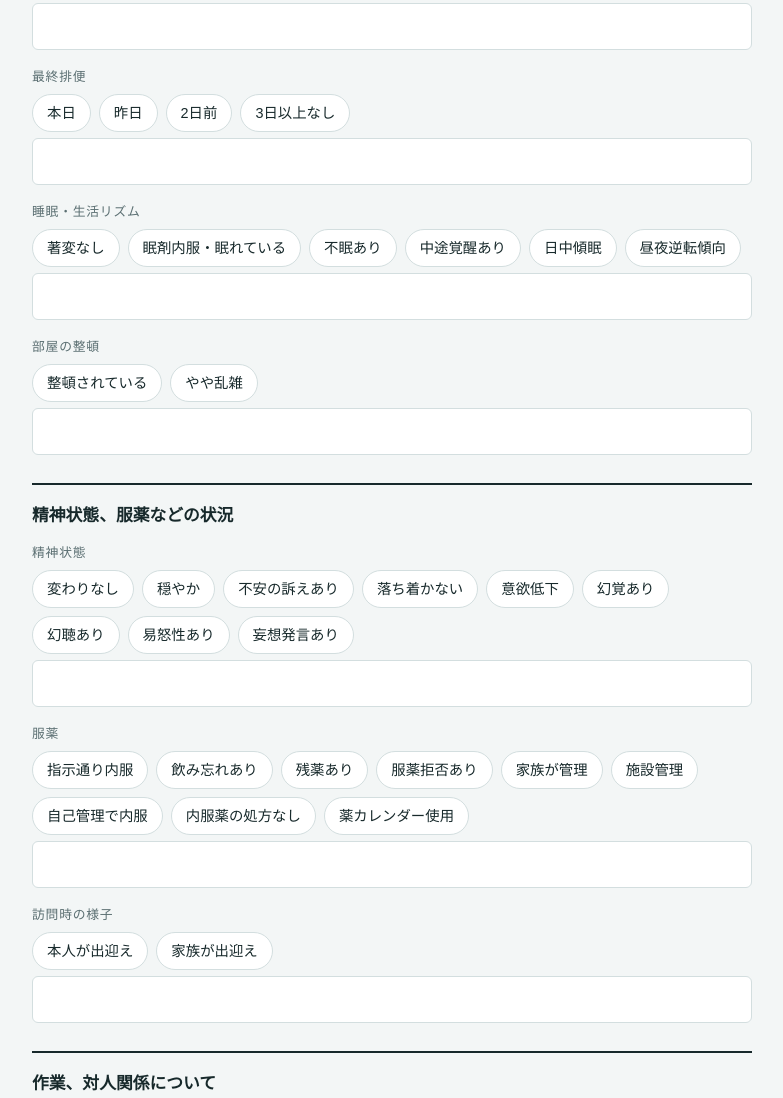
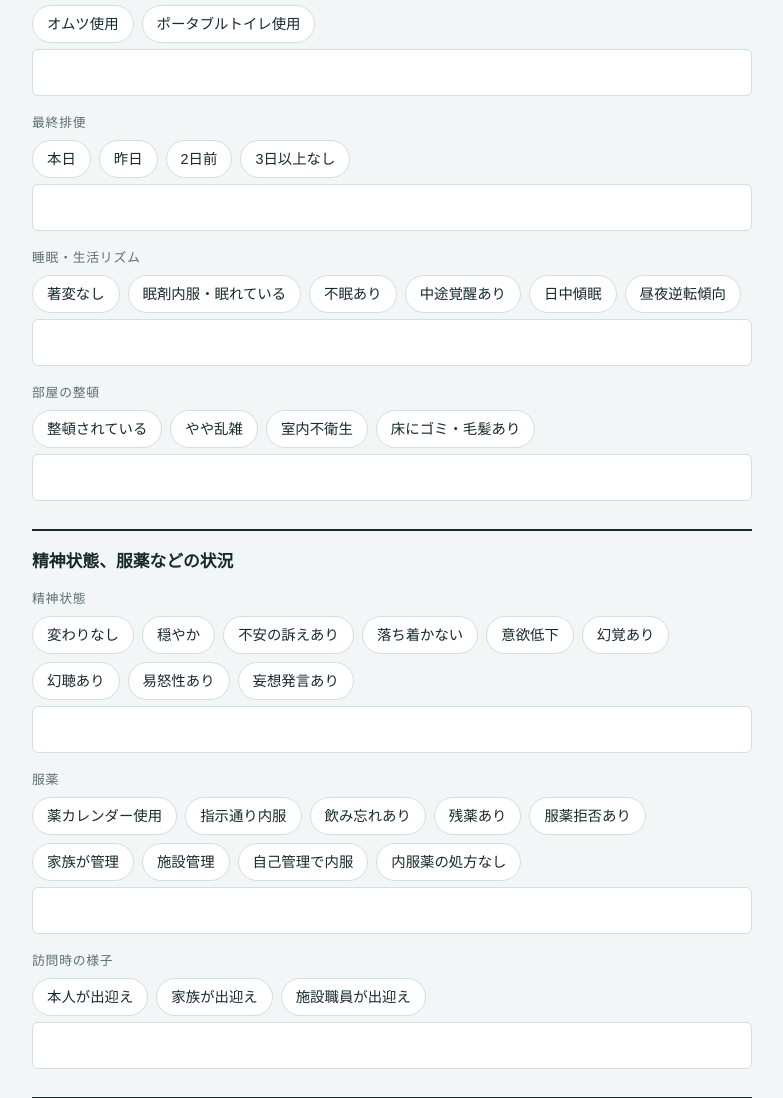
Before and after one commit to Zuma2416/nursing-record-tool, a plain HTML site: page index.html in a window 1280 px wide. Shown: the part 1230-2328 px from the top of the page, without its empty margins (248-1031 px from the left). Drawn offline with Linux system fonts and the light colour scheme; a web font is replaced by a local one.

Commit message:
清潔・部屋の整頓・訪問時の様子にバッジを追加し、服薬の並び順を変更
Co-Authored-By: Claude Opus 5.5 <noreply@anthropic.com>

```diff
--- a/index.html
+++ b/index.html
@@ -149,7 +149,7 @@
 <div class="wrap">
   <header>
     <h1>看護記録ツール</h1>
-    <p class="note" id="ver">版 2026-11-24g</p>
+    <p class="note" id="ver">版 2026-11-24k</p>
     <p class="lead">当てはまる項目を選び、必要なところだけ一言書き足します。「文章を作る」で4項目の記録文になります。</p>
   </header>
   <p class="privacy" id="privacy">「文章を作る」を押すと、選んだ内容とメモがClaudeに送られます。利用者の氏名など個人を特定できる情報は入れないでください。入力内容はこの端末のブラウザにだけ保存されます。</p>
@@ -238,21 +238,21 @@
     { id: "water", sec: "life", label: "水分", mode: "one",
       opts: ["良好|水分摂取は良好", "やや少ない|水分摂取がやや少ない"] },
     { id: "hygiene", sec: "life", label: "清潔", mode: "multi",
-      opts: ["入浴|入浴実施", "シャワーのみ|シャワー浴のみ実施", "身なりが整っている|身なりは整っている", "長期間清潔ケアできていない|長期間清潔ケアができていない"] },
+      opts: ["入浴|入浴実施", "シャワーのみ|シャワー浴のみ実施", "身なりが整っている|身なりは整っている", "整容不十分|整容が不十分", "衣類の汚れあり|衣類の汚れあり", "長期間清潔ケアできていない|長期間清潔ケアができていない"] },
     { id: "excretion", sec: "life", label: "排泄", mode: "multi",
       opts: ["定期的に排便|排便は定期的にあり", "下剤使用|下剤使用", "下剤なし|下剤使用なし", "排尿著変なし|排尿に著変なし", "失禁あり|失禁あり", "リハビリパンツ使用|リハビリパンツ使用", "オムツ使用|オムツ使用", "ポータブルトイレ使用|ポータブルトイレ使用"] },
     { id: "lastbm", sec: "life", label: "最終排便", mode: "one",
       opts: ["本日|最終排便は本日あり", "昨日|最終排便は昨日あり", "2日前|最終排便は2日前", "3日以上なし|最終排便から3日以上経過"] },
     { id: "sleep", sec: "life", label: "睡眠・生活リズム", mode: "multi",
       opts: ["著変なし|睡眠、生活リズムに著変なし", "眠剤内服・眠れている|眠剤内服し夜間眠れている", "不眠あり|夜間の不眠あり", "中途覚醒あり|中途覚醒あり", "日中傾眠|日中の傾眠あり", "昼夜逆転傾向|昼夜逆転傾向あり"] },
-    { id: "room", sec: "life", label: "部屋の整頓", mode: "one",
-      opts: ["整頓されている|室内は整頓されている", "やや乱雑|室内がやや乱雑"] },
+    { id: "room", sec: "life", label: "部屋の整頓", mode: "multi",
+      opts: ["整頓されている|室内は整頓されている", "やや乱雑|室内がやや乱雑", "室内不衛生|室内の衛生状態不良", "床にゴミ・毛髪あり|床にゴミや毛髪が落ちている"] },
 
     { id: "mental", sec: "mental", label: "精神状態", mode: "multi",
       opts: ["変わりなし|精神状態は変わりなし", "穏やか|表情穏やか", "不安の訴えあり|不安の訴えあり", "落ち着かない|落ち着かない様子", "意欲低下|意欲低下がみられる", "幻覚あり|幻覚あり", "幻聴あり|幻聴あり", "易怒性あり|易怒性あり", "妄想発言あり|妄想的な発言あり"] },
     { id: "meds", sec: "mental", label: "服薬", mode: "multi",
-      opts: ["指示通り内服|服薬は指示通り内服できている", "飲み忘れあり|飲み忘れあり", "残薬あり|残薬あり", "服薬拒否あり|服薬拒否あり", "家族が管理|薬は家族が管理している", "施設管理|薬は施設管理", "自己管理で内服|自己管理にて内服できている", "内服薬の処方なし|内服薬の処方なし", "薬カレンダー使用|薬カレンダー使用"] },
-    { id: "greet", sec: "mental", label: "訪問時の様子", mode: "one", opts: ["本人が出迎え|インターフォンを押すと本人出迎えあり。許可を得て入室", "家族が出迎え|家族が出迎えあり"], ph: "例：インターフォンにて息子が出迎えあり" },
+      opts: ["薬カレンダー使用|薬カレンダー使用", "指示通り内服|服薬は指示通り内服できている", "飲み忘れあり|飲み忘れあり", "残薬あり|残薬あり", "服薬拒否あり|服薬拒否あり", "家族が管理|薬は家族が管理している", "施設管理|薬は施設管理", "自己管理で内服|自己管理にて内服できている", "内服薬の処方なし|内服薬の処方なし"] },
+    { id: "greet", sec: "mental", label: "訪問時の様子", mode: "one", opts: ["本人が出迎え|インターフォンを押すと本人出迎えあり。許可を得て入室", "家族が出迎え|家族が出迎えあり", "施設職員が出迎え|施設職員が出迎えあり"], ph: "例：インターフォンにて息子が出迎えあり" },
 
     { id: "family", sec: "social", label: "住まい・対人関係", mode: "multi", ph: "例：息子2人と同居",
       opts: ["家族関係良好|家族関係良好", "同居家族あり|同居家族あり", "近隣交流あり|近隣との交流あり", "グループホーム入居|グループホーム入居中", "施設入居|施設入居中", "同居者と良好|同居者との関係良好", "世話人と良好|世話人との関係良好", "施設でトラブルなし|施設でのトラブルなし", "対人トラブルなし|対人関係トラブルなし", "独居|独居", "引きこもりがち|引きこもりがちで、関わる人は少ない"] },
```
